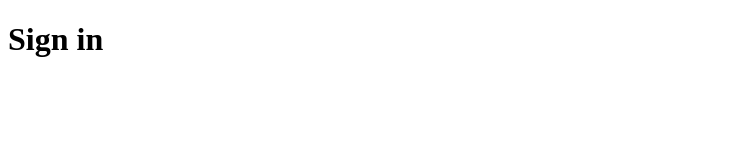
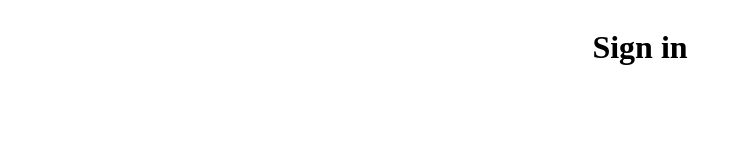
Before and after one commit to KhaledAMARI/manage-youtube-playlist, a plain HTML site: page index.html in a window 1280 px wide. Shown: the whole page, without its empty margins (0-742 px from the left). Drawn offline with Linux system fonts and the light colour scheme.

Commit message:
Fix Css issue

```diff
--- a/index.css
+++ b/index.css
@@ -1,3 +1,9 @@
+#container {
+  display: flex;
+  flex-direction: column;
+  justify-content: center;
+  align-items: center;
+}
 #signout {
   display: none;
 }
@@ -5,5 +11,4 @@
 .sign-in-btn {
   display: flex;
   justify-content: center;
-  margin-top: 200px;
 }
```
